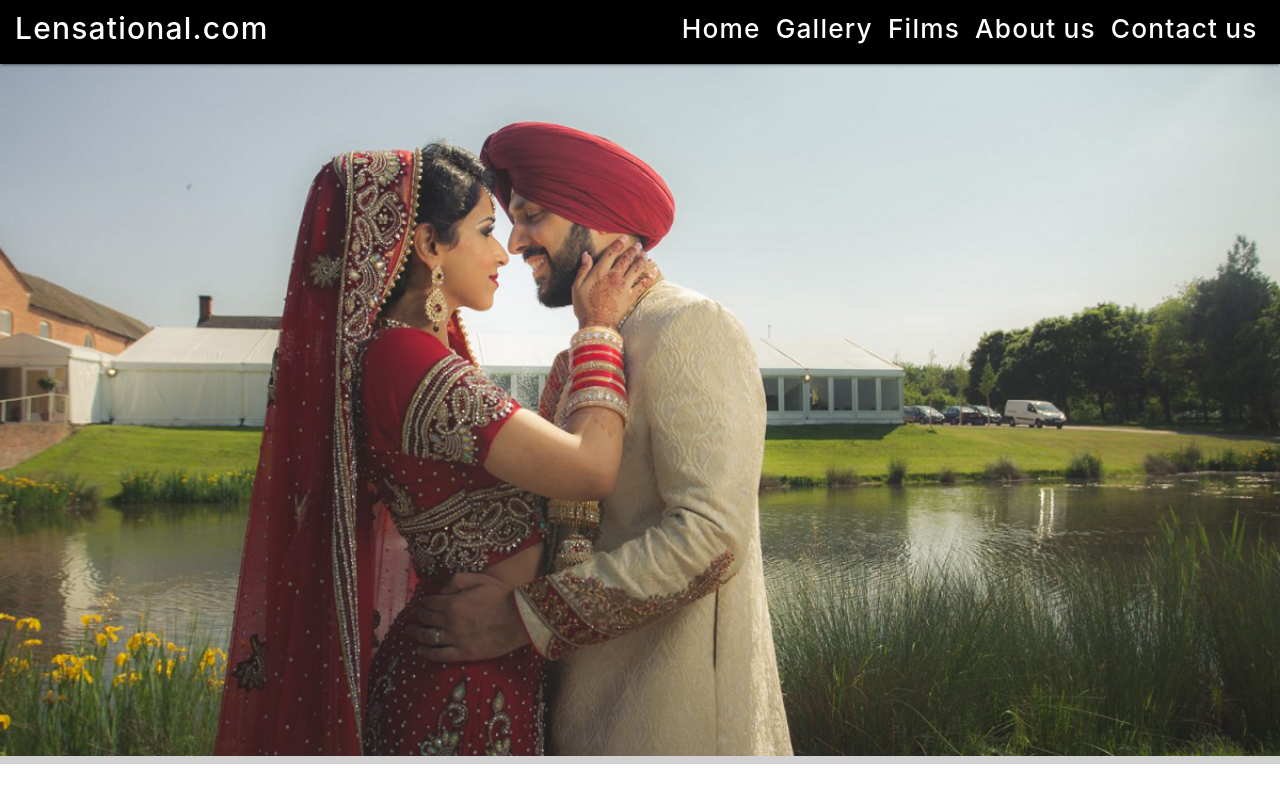
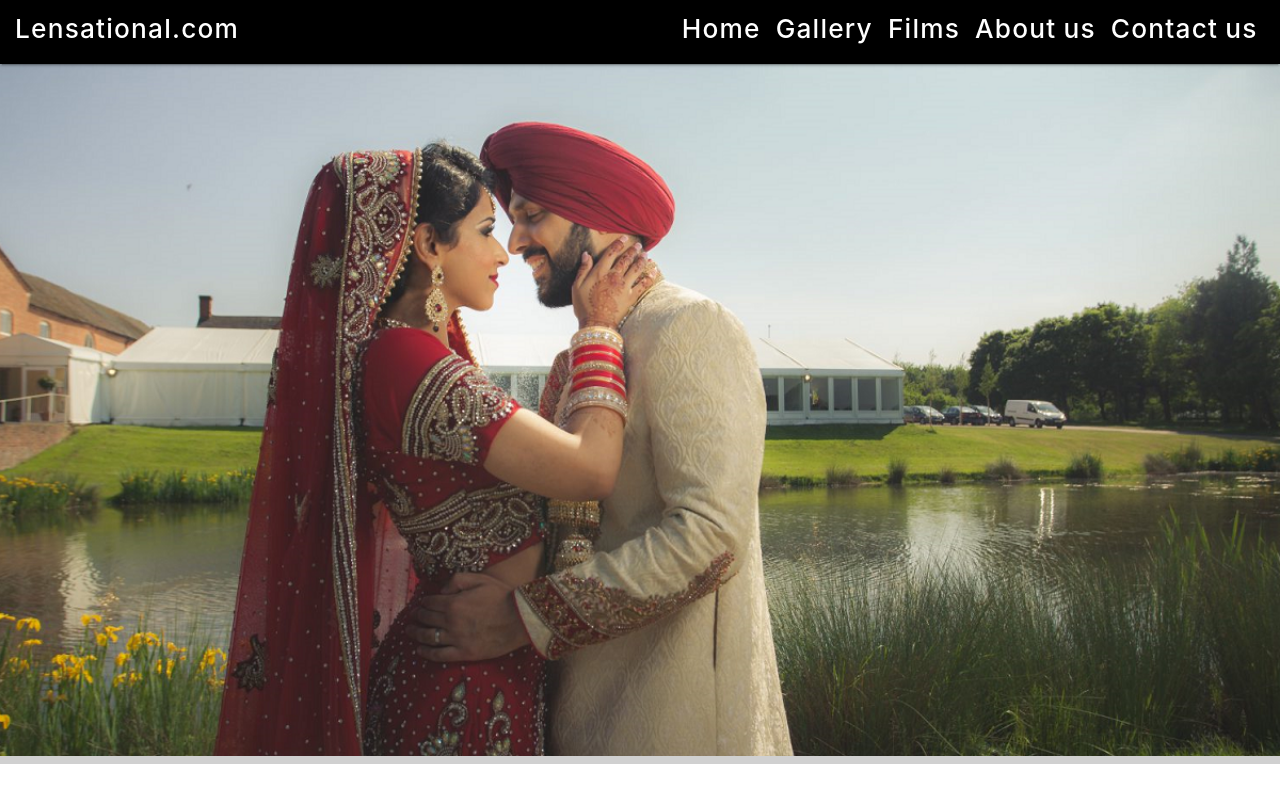
Before and after one commit to sasikrish100/Lensational-7-8-20, a plain HTML site: page index.html in a window 1280 px wide. Shown: the top 800 px of the page. Drawn offline with nearby package versions, Linux system fonts and the light colour scheme.

Commit message:
Update index.html

```diff
--- a/index.html
+++ b/index.html
@@ -34,7 +34,7 @@ background-color: rgb(242, 242, 242);
 
 <!-- Navigation Bar -->
 <nav class="navbar navbar-expand-lg navbar-dark navigation fixed-top">
-  <a class="navbar-brand" href="#"><h2>Lensational.com</h2></a>
+  <a class="navbar-brand" href="#"><h3>Lensational.com</h3></a>
   <button class="navbar-toggler" type="button" data-toggle="collapse" data-target="#navbarNav" aria-controls="navbarNav" aria-expanded="false" aria-label="Toggle navigation">
     <span class="navbar-toggler-icon"></span>
   </button>
```
